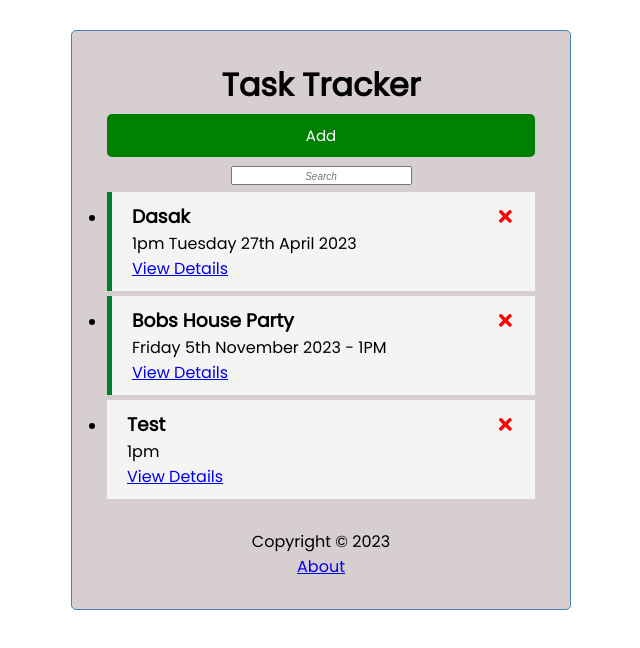
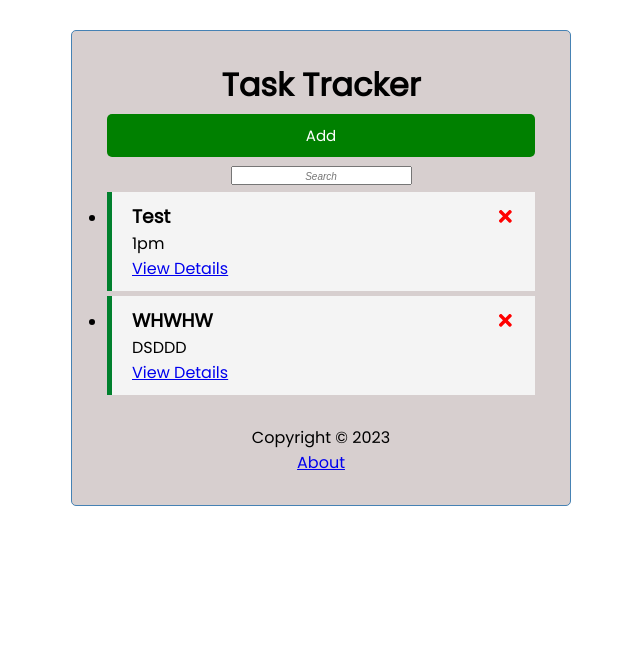
Before and after one commit to kubidogan/React-Task-Tracker, a React (Create React App) app: page / in a window 1280 px wide. Shown: the top 648 px of the page, without its empty margins (319-959 px from the left). Built offline with nearby package versions, Linux system fonts and the light colour scheme; data requests are answered from the project's data file.

Commit message:
toggle function fixed

```diff
--- a/db.json
+++ b/db.json
@@ -1,22 +1,16 @@
 {
   "tasks": [
     {
-      "text": "Dasak",
-      "day": "1pm Tuesday 27th April 2023",
+      "text": "Test",
+      "day": "1pm",
       "reminder": true,
-      "id": 4
+      "id": 6
     },
     {
-      "text": "Bobs House Party",
-      "day": "Friday 5th November 2023 - 1PM",
+      "text": "WHWHW",
+      "day": "DSDDD",
       "reminder": true,
-      "id": 5
-    },
-    {
-      "text": "Test",
-      "day": "1pm",
-      "reminder": false,
-      "id": 6
+      "id": 7
     }
   ]
 }
--- a/src/components/Task.js
+++ b/src/components/Task.js
@@ -30,10 +30,11 @@ import { FaTimes, FaBars } from 'react-icons/fa';
 import { Link } from "react-router-dom";
 import { Draggable } from 'react-beautiful-dnd';
 
-const Task = ({ task, index, onDelete, onToggle }) => {
+const Task = ({ task, index, onDelete}) => {
+
   return (
     <Draggable draggableId={task.id.toString()} index={index}>
-      {(provided, snapshot) => (
+      {(provided) => (
         <div
           className={`task ${task.reminder ? 'reminder' : ''}`}
           ref={provided.innerRef}
--- a/src/components/Tasks.js
+++ b/src/components/Tasks.js
@@ -35,6 +35,7 @@ const Tasks = ({ tasks, onDelete, onToggle }) => {
                   ref={provided.innerRef}
                   {...provided.draggableProps}
                   {...provided.dragHandleProps}
+                  onDoubleClick={() => onToggle(task.id)}
                 >
                   <h3>
                     {task.text}{' '}
```
